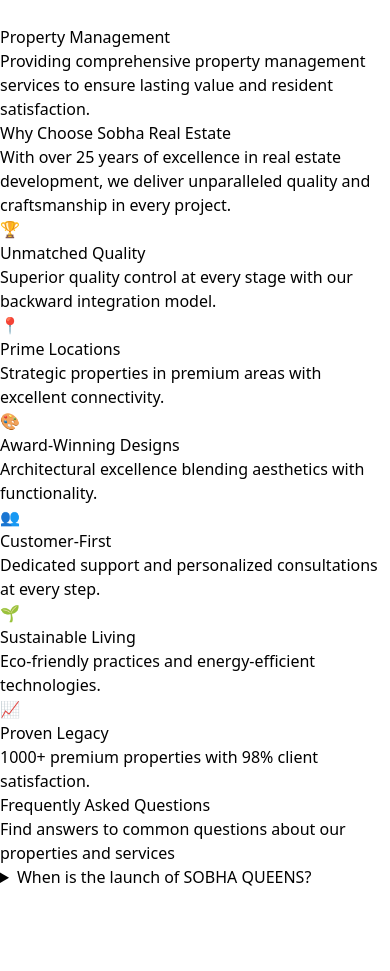
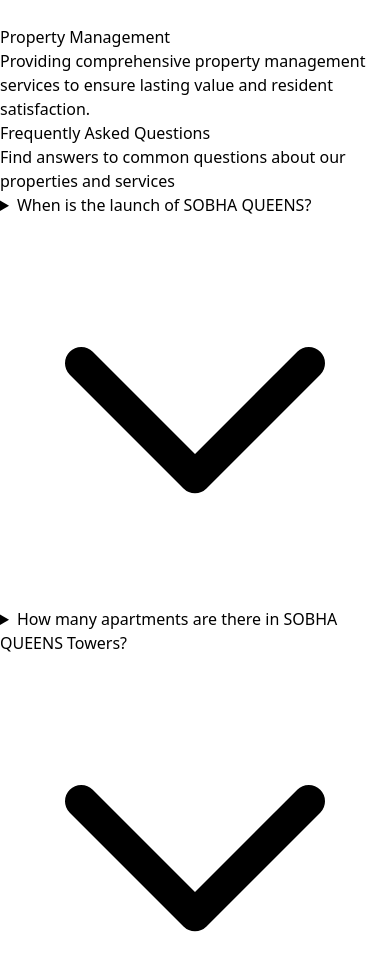
Before and after one commit to sahil47ek/sobha, a Next.js app: page / in a window 390 px wide. Shown: the part 6440-7411 px from the top of the page. Built offline with nearby package versions, Linux system fonts and the light colour scheme.

Commit message:
Update: Remove text-white classes and improve text color utilities

```diff
--- a/package.json
+++ b/package.json
@@ -13,6 +13,7 @@
     "@reduxjs/toolkit": "^2.6.0",
     "@types/js-cookie": "^3.0.6",
     "@types/uuid": "^10.0.0",
+    "date-fns": "^4.1.0",
     "js-cookie": "^3.0.5",
     "next": "15.1.7",
     "react": "^19.0.0",
--- a/src/app/about/page.tsx
+++ b/src/app/about/page.tsx
@@ -108,7 +108,7 @@
       </section>
 
       {/* Mission & Vision Section */}
-      <section className="py-20">
+      <section className="pt-20">
         <div className="container mx-auto px-6">
           <div className="grid md:grid-cols-2 gap-12">
             {/* Mission */}
@@ -174,9 +174,9 @@
       </section>
 
       {/* Values Section */}
-      <section className="py-20 bg-secondary">
+      <section className="pt-20 bg-secondary">
         <div className="container mx-auto px-6">
-          <h2 className="text-3xl font-bold text-white text-center mb-12">Our Core Values</h2>
+          <h2 className="text-3xl font-bold text-black text-center mb-12">Our Core Values</h2>
           <div className="grid md:grid-cols-4 gap-8">
             {[
               {
--- a/src/app/admin/settings/page.tsx
+++ b/src/app/admin/settings/page.tsx
@@ -118,8 +118,8 @@
             <button
               type="submit"
               disabled={isSubmitting}
-              className={`w-full px-4 py-2 text-white bg-primary rounded-lg font-medium
-                ${isSubmitting ? 'opacity-70 cursor-not-allowed' : 'hover:bg-primary-dark'}
+              className={`w-full px-4 py-3 text-white bg-black rounded-lg font-medium
+                ${isSubmitting ? 'opacity-70 cursor-not-allowed' : 'hover:bg-primary-dark hover:text-white'}
                 transition-colors duration-200`}
             >
               {isSubmitting ? 'Updating...' : 'Update Password'}
--- a/src/app/components/FeaturedPropertiesSlider.tsx
+++ b/src/app/components/FeaturedPropertiesSlider.tsx
@@ -79,7 +79,7 @@
                       <p className="text-2xl font-bold text-white mb-4">{property.price}</p>
                       <Link
                         href={`/projects/${property.id}`}
-                        className="inline-block bg-white text-black px-6 py-3 rounded-lg font-semibold hover:bg-primary hover:text-white transition-all duration-300"
+                        className="inline-block bg-white text-black px-6 py-3 rounded-lg font-semibold hover:bg-primary hover:text-black transition-all duration-300"
                       >
                         View Details
                       </Link>
--- a/src/app/contact/page.tsx
+++ b/src/app/contact/page.tsx
@@ -117,7 +117,7 @@
         </section>
 
         {/* Contact Form Section */}
-      <section className="py-20">
+      <section className="pt-20">
         <div className="container mx-auto px-6">
           <div className="grid md:grid-cols-2 gap-12">
             {/* Form */}
--- a/src/app/login/page.tsx
+++ b/src/app/login/page.tsx
@@ -60,7 +60,7 @@
         </div>
 
         <div className="sm:mx-auto sm:w-full sm:max-w-md">
-          <div className="bg-white/80 backdrop-blur-sm py-8 px-4 shadow-2xl sm:rounded-xl sm:px-10 border border-primary/10">
+          <div className="bg-white/80 backdrop-blur-sm pt-8 pb-12 px-4 shadow-2xl sm:rounded-xl sm:px-10 border border-primary/10">
             <div className="flex justify-center mb-6">
               <div className="bg-primary/10 rounded-full p-3">
                 <LockClosedIcon className="h-6 w-6 text-primary" />
@@ -95,7 +95,7 @@
                 <button
                   type="submit"
                   disabled={isLoading}
-                  className={`w-full flex justify-center py-2.5 px-4 border border-transparent rounded-lg shadow-sm text-sm font-medium text-white bg-primary hover:bg-primary-dark focus:outline-none focus:ring-2 focus:ring-offset-2 focus:ring-primary transition-all duration-200 ${
+                  className={`w-full flex justify-center py-2.5 px-4 border border-transparent rounded-lg shadow-sm text-sm font-medium text-white bg-black hover:bg-primary-dark hover:text-white focus:outline-none focus:ring-2 focus:ring-offset-2 focus:ring-primary transition-all duration-200 ${
                     isLoading ? 'opacity-70 cursor-not-allowed' : 'hover:scale-[1.02]'
                   }`}
                 >
--- a/src/app/page.tsx
+++ b/src/app/page.tsx
@@ -47,7 +47,7 @@
             </div>
             <Link
               href="/projects"
-              className="inline-block bg-black text-white px-6 py-3 rounded-lg font-semibold hover:bg-primary-dark transition-all duration-300 text-center sm:text-left"
+              className="inline-block bg-black text-white px-6 py-3 rounded-lg font-semibold hover:bg-primary-dark hover:text-white transition-all duration-300 text-center sm:text-left"
             >
               View All Projects
             </Link>
@@ -109,70 +109,8 @@
         </div>
       </section>
 
-      {/* Why Choose Us Section */}
-      <section className="py-12 sm:pt-20 bg-gradient-to-b from-white via-primary/5 to-white">
-        <div className="container mx-auto px-4 sm:px-6">
-          <div className="text-center mb-8 sm:mb-16">
-            <h2 className="text-3xl sm:text-4xl font-bold mb-4 text-text-primary">Why Choose Sobha Real Estate</h2>
-            <p className="text-base sm:text-lg text-text-light max-w-2xl mx-auto">
-              With over 25 years of excellence in real estate development, we deliver unparalleled quality and craftsmanship in every project.
-            </p>
-          </div>
-
-          <div className="grid md:grid-cols-12 gap-8 items-start">
-            <div className="md:col-span-12 space-y-6">
-              <div className="grid grid-cols-1 sm:grid-cols-3 gap-4 sm:gap-6">
-                {[
-                  {
-                    title: "Unmatched Quality",
-                    description: "Superior quality control at every stage with our backward integration model.",
-                    icon: "🏆"
-                  },
-                  {
-                    title: "Prime Locations",
-                    description: "Strategic properties in premium areas with excellent connectivity.",
-                    icon: "📍"
-                  },
-                  {
-                    title: "Award-Winning Designs",
-                    description: "Architectural excellence blending aesthetics with functionality.",
-                    icon: "🎨"
-                  },
-                  {
-                    title: "Customer-First",
-                    description: "Dedicated support and personalized consultations at every step.",
-                    icon: "👥"
-                  },
-                  {
-                    title: "Sustainable Living",
-                    description: "Eco-friendly practices and energy-efficient technologies.",
-                    icon: "🌱"
-                  },
-                  {
-                    title: "Proven Legacy",
-                    description: "1000+ premium properties with 98% client satisfaction.",
-                    icon: "📈"
-                  }
-                ].map((feature) => (
-                  <div
-                    key={feature.title}
-                    className="bg-white rounded-xl p-5 shadow-sm hover:shadow-lg transition-all duration-300 border border-primary/10"
-                  >
-                    <div className="flex items-center mb-3">
-                      <span className="text-2xl mr-3">{feature.icon}</span>
-                      <h3 className="text-lg font-semibold text-text-primary">{feature.title}</h3>
-                    </div>
-                    <p className="text-text-light text-sm">{feature.description}</p>
-                  </div>
-                ))}
-              </div>
-            </div>
-          </div>
-        </div>
-      </section>
-
       {/* FAQ Section */}
-      <section className="py-12 sm:pb-28 bg-gradient-to-b from-white via-primary/5 to-white">
+      <section className="py-20 sm:pb-24 bg-gradient-to-b from-white via-primary/5 to-white">
         <div className="container mx-auto px-4 sm:px-6">
           <div className="text-center mb-12 sm:mb-16">
             <h2 className="text-3xl sm:text-4xl font-bold text-text-primary mb-4">
--- a/src/app/projects/[id]/page.tsx
+++ b/src/app/projects/[id]/page.tsx
@@ -118,7 +118,7 @@
 
       {/* Content Section */}
       <section className="py-12">
-        <div className="container mx-auto px-6">
+        <div className="container mx-auto">
           <div className="space-y-12">
             {/* Main Content */}
             <div className="grid grid-cols-1 lg:grid-cols-3 gap-8">
--- a/src/components/ProjectEnquiryForm.tsx
+++ b/src/components/ProjectEnquiryForm.tsx
@@ -65,7 +65,7 @@
   };
 
   return (
-    <div className="bg-primary rounded-xl p-6 text-white">
+    <div className="bg-black rounded-xl p-6 text-white">
       <h3 className="text-xl font-bold mb-4">Interested in {projectTitle}?</h3>
       <p className="mb-6">Fill out the form below and we'll get back to you shortly.</p>
 
@@ -114,7 +114,7 @@
           className={`w-full px-6 py-3 bg-white font-medium rounded-lg transition-all duration-200 ${
             isSubmitting
               ? 'opacity-70 cursor-not-allowed'
-              : 'hover:bg-white/90 text-primary'
+              : 'hover:bg-white/90 hover:text-black text-black'
           }`}
         >
           {isSubmitting ? 'Sending...' : 'Request Information'}
```
Also changed, not shown: src/components/WhatsAppChat.tsx (+4 -10 lines), public/images/about/README.md (added), 1 other file (tests, documents, lock files or other folders).
